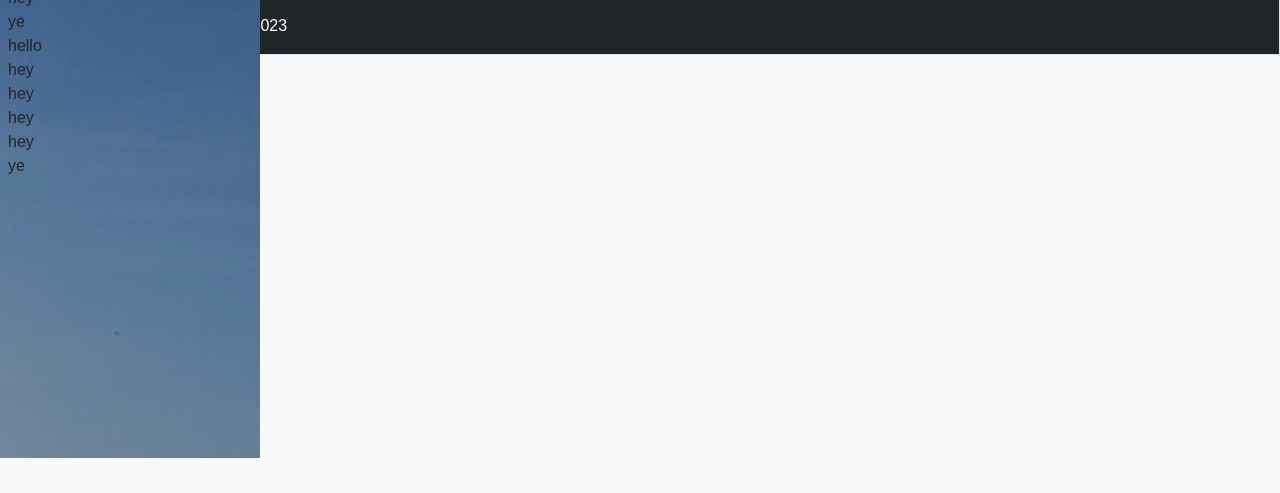
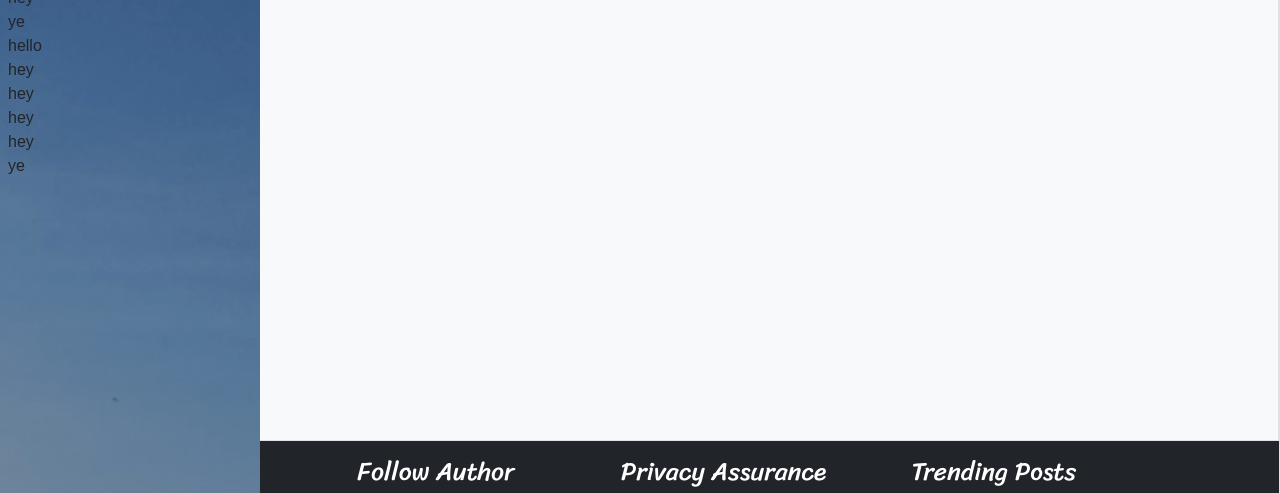
Before and after one commit to J-wzr/J-wzr.github.io, a plain HTML site: page otherfiles/blog.html in a window 1280 px wide. Shown: the part 332-825 px from the top of the page. Before the commit the page ends 800 px from the top, so only its background shows below. Drawn offline with nearby package versions, Linux system fonts and the light colour scheme; a web font is replaced by a local one.

Commit message:
working on the sidebar and a sticky div

```diff
--- a/otherfiles/blog.html
+++ b/otherfiles/blog.html
@@ -59,7 +59,7 @@
     </nav>
 
 
-    <div class="open-btn">
+    <div class="open-btn" id="sticky-div">
       <i class="fas fa-bars"></i>
     </div>
     <div class="container-fluid p-2" id="side-bar">
@@ -84,6 +84,9 @@
       <div>hey</div>
       <div>hey</div>
       <div>ye</div>
+    </div>
+    <div class="main-content h-100 border">
+      hello
     </div>
     <div class="container-fluid footer bg-dark text-white text-center pt-3 pb-0">
       <div class=" container row pb-0">
@@ -162,7 +165,7 @@
         </div>
       </div>
       <div class="container-fluid row pt-3 bg-dark text-white text-start border-top pb-0">
-        <p style="color:#fff !important">&copy Mwesigwa Joshua's Portfolio-2023</p>
+        <p style="color:#fff !important">&copy Mwesigwa Joshua's Portfolio-<script>document.write(new Date().getFullYear())</script></p>
       </div>
     </div>
     <script src="https://cdn.jsdelivr.net/npm/bootstrap@5.3.0-alpha3/dist/js/bootstrap.bundle.min.js" integrity="sha384-ENjdO4Dr2bkBIFxQpeoTz1HIcje39Wm4jDKdf19U8gI4ddQ3GYNS7NTKfAdVQSZe" crossorigin="anonymous"></script>
--- a/otherfiles/custom/script.js
+++ b/otherfiles/custom/script.js
@@ -38,3 +38,16 @@ $(document).ready(function(){
         $('#side-bar').css({"left": "0","transition":"0.5s"});
     });
 });
+
+$(document).ready(function() {
+    var stickyDiv = $('#sticky-div');
+    var stickyOffset = stickyDiv.offset().top;
+
+    $(window).scroll(function() {
+      if ($(window).scrollTop() >= stickyOffset) {
+        stickyDiv.addClass('sticky');
+      } else {
+        stickyDiv.removeClass('sticky');
+      }
+    });
+  });
--- a/otherfiles/custom/styles.css
+++ b/otherfiles/custom/styles.css
@@ -142,9 +142,9 @@ code{color: #ff8c00;font-weight: 400;}
     font-weight: 500;
     font-size: 1.6em;
 }
-/* .footer{} */
+.footer{z-index: 999;}
 #side-bar{
-    height: 90vh !important; margin-top:70px; width: 260px;
+    height: 100vh !important; margin-top:70px; width: 260px;
     top: 0;
     left: 0;
     background: url('../../images/myBg.png');
@@ -152,6 +152,7 @@ code{color: #ff8c00;font-weight: 400;}
     background-position: bottom;
     background-size: cover;
     position: fixed;
+    z-index: 1;
 
 }
 
@@ -178,6 +179,24 @@ code{color: #ff8c00;font-weight: 400;}
     font-size: 20px;
     margin: 5px 20px;
 }
+.main-content{
+    margin-top: 70px;
+    min-height: calc(75vh);
+}
+
+#sticky-div {
+    /* Initial styles */
+  }
+
+  #sticky-div.sticky {
+    position: fixed;
+    top: 0;
+    width: 100%;
+    /* Additional styles for appearance */
+    padding: 10px;
+    box-shadow: 0 2px 5px rgba(0, 0, 0, 0.1);
+  }
+
 
 /* My responsive section */
 @media screen and (width > 800px) {
```
Also changed, not shown: index.html (+1 -1 lines), otherfiles/cv.html (+1 -1 lines).
